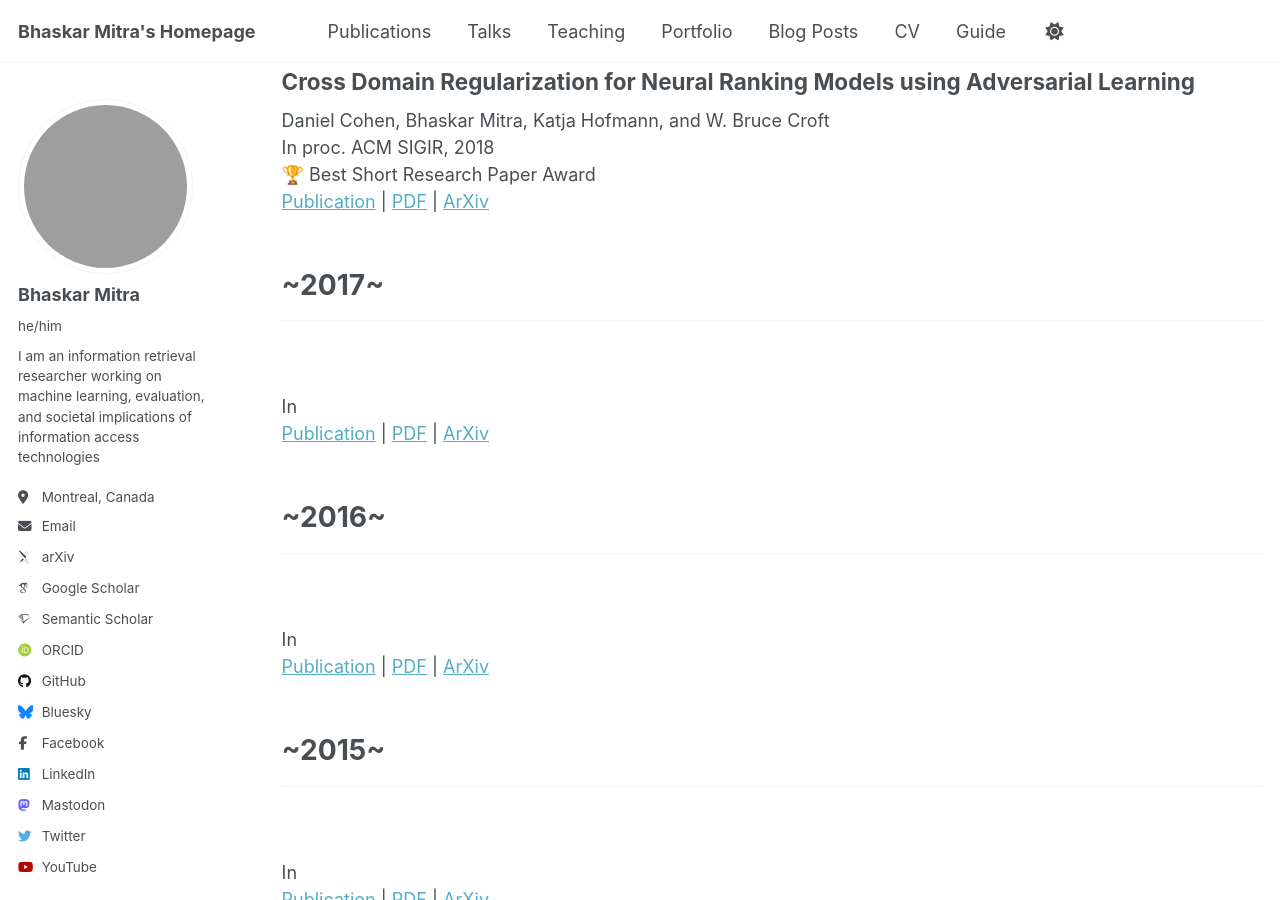
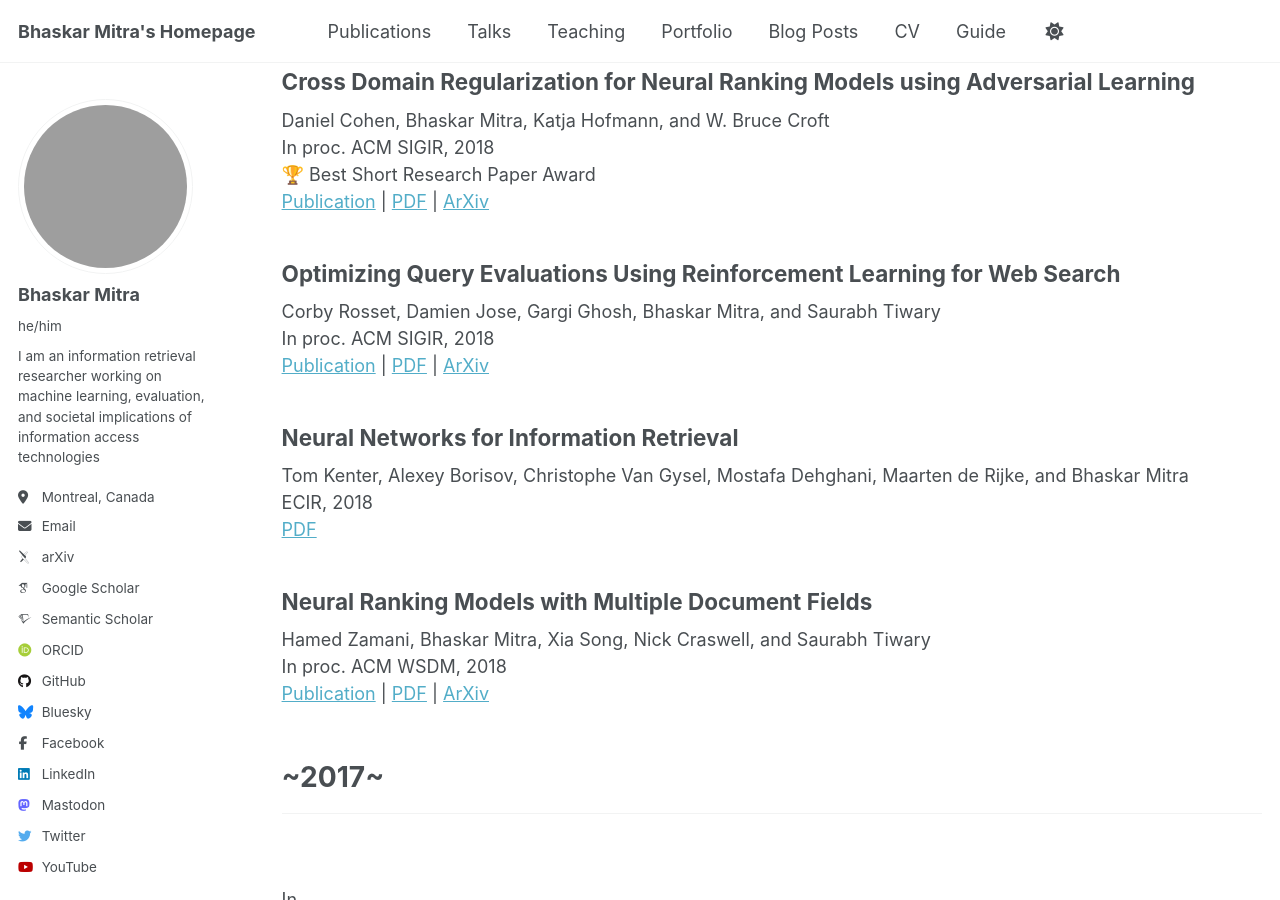
Before and after one commit to bhaskar-mitra/bhaskar-mitra.github.io, a Jekyll site: the page built from _pages/publications.html, in a window 1280 px wide and 900 px high, scrolled down 13689 px. Built offline with Jekyll 4.4.1, drawn with Linux system fonts in a browser that asks for light colours; some web fonts are replaced; grey boxes are pictures that could not be loaded.

Commit message:
Update publications.html

```diff
--- a/_pages/publications.html
+++ b/_pages/publications.html
@@ -496,6 +496,24 @@ author_profile: true
     🏆 Best Short Research Paper Award<br/>
     <a href="https://dl.acm.org/doi/10.1145/3209978.3210141">Publication</a> | <a href="../files/3209978.3210141.pdf">PDF</a> | <a href="https://arxiv.org/abs/1805.03403">ArXiv</a>
   </article>
+  <article class="archive__item" itemscope itemtype="http://schema.org/CreativeWork">
+    <h2>Optimizing Query Evaluations Using Reinforcement Learning for Web Search</h2>
+    Corby Rosset, Damien Jose, Gargi Ghosh, Bhaskar Mitra, and Saurabh Tiwary<br/>
+    In proc. ACM SIGIR, 2018<br/>
+    <a href="https://dl.acm.org/doi/10.1145/3209978.3210127">Publication</a> | <a href="../files/3209978.3210127.pdf">PDF</a> | <a href="https://arxiv.org/abs/1804.04410">ArXiv</a>
+  </article>
+  <article class="archive__item" itemscope itemtype="http://schema.org/CreativeWork">
+    <h2>Neural Networks for Information Retrieval</h2>
+    Tom Kenter, Alexey Borisov, Christophe Van Gysel, Mostafa Dehghani, Maarten de Rijke, and Bhaskar Mitra<br/>
+    ECIR, 2018<br/>
+    <a href="../files/ecir2018-tutorial-nn4ir.pdf">PDF</a>
+  </article>
+  <article class="archive__item" itemscope itemtype="http://schema.org/CreativeWork">
+    <h2>Neural Ranking Models with Multiple Document Fields</h2>
+    Hamed Zamani, Bhaskar Mitra, Xia Song, Nick Craswell, and Saurabh Tiwary<br/>
+    In proc. ACM WSDM, 2018<br/>
+    <a href="https://dl.acm.org/doi/10.1145/3159652.3159730">Publication</a> | <a href="../files/3159652.3159730.pdf">PDF</a> | <a href="https://arxiv.org/abs/1711.09174">ArXiv</a>
+  </article>
 </div>
 
 <br /><br />
```
